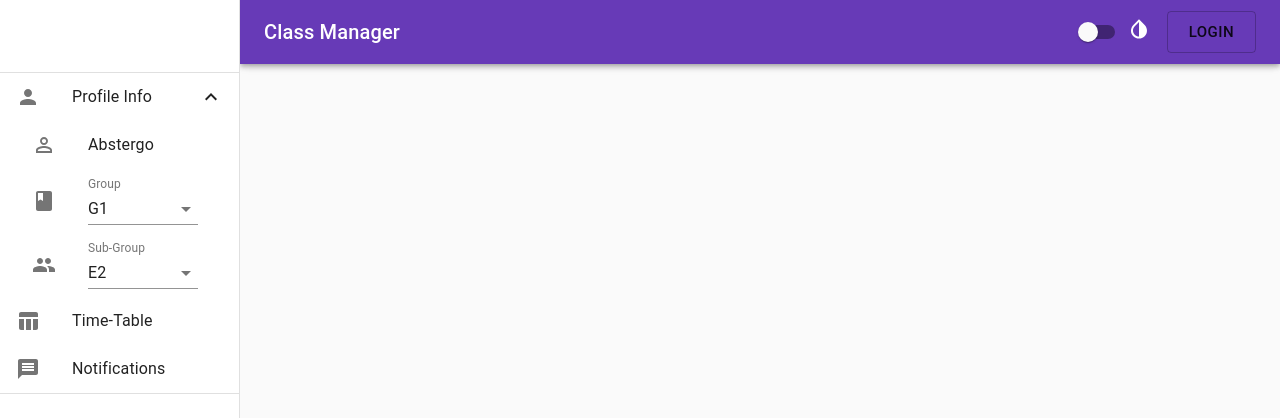
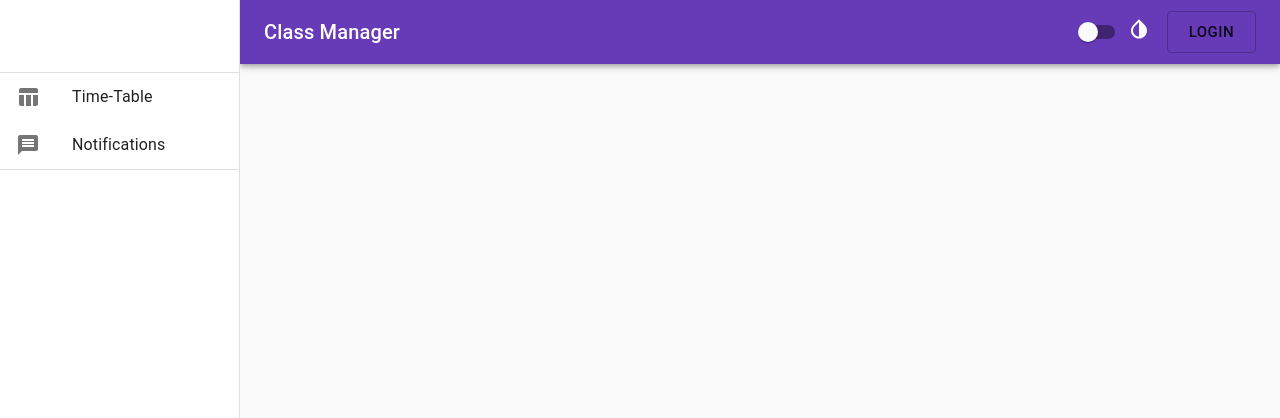
Before and after one commit to codingsamurai-10/class-manager-frontend, a React (Create React App) app: page / in a window 1280 px wide. Shown: the top 418 px of the page. Built offline with nearby package versions, Linux system fonts and the light colour scheme; no server answers.

Commit message:
Conditional render profile info

```diff
--- a/src/containers/NavBar.js
+++ b/src/containers/NavBar.js
@@ -130,6 +130,7 @@ function ResponsiveDrawer(props) {
       <List> {/*Can also use Home icon instead of table icon */}
         <Divider />
 
+        {profileInfo && <>
           <ListItem button onClick={handleClick}>
             <ListItemIcon ><PersonIcon /></ListItemIcon>
             <ListItemText primary={'Profile Info'} />
@@ -141,7 +142,7 @@ function ResponsiveDrawer(props) {
                 <ListItemIcon>
                   <PersonOutlineIcon />
                 </ListItemIcon>
-              <ListItemText primary="Abstergo" />
+                <ListItemText primary={profileInfo.username} />
               </ListItem>
               <ListItem button className={classes.nested}>
                 <ListItemIcon>
@@ -186,7 +187,7 @@ function ResponsiveDrawer(props) {
               </ListItem>
             </List>
           </Collapse>
-
+        </>}
         <ListItem button component={Link} to='/' key={'Time-Table'}>
           <ListItemIcon><TableChartIcon /></ListItemIcon>
           <ListItemText primary={'Time-Table'} />
```
Lines whose indentation alone changed are shown as unchanged.
